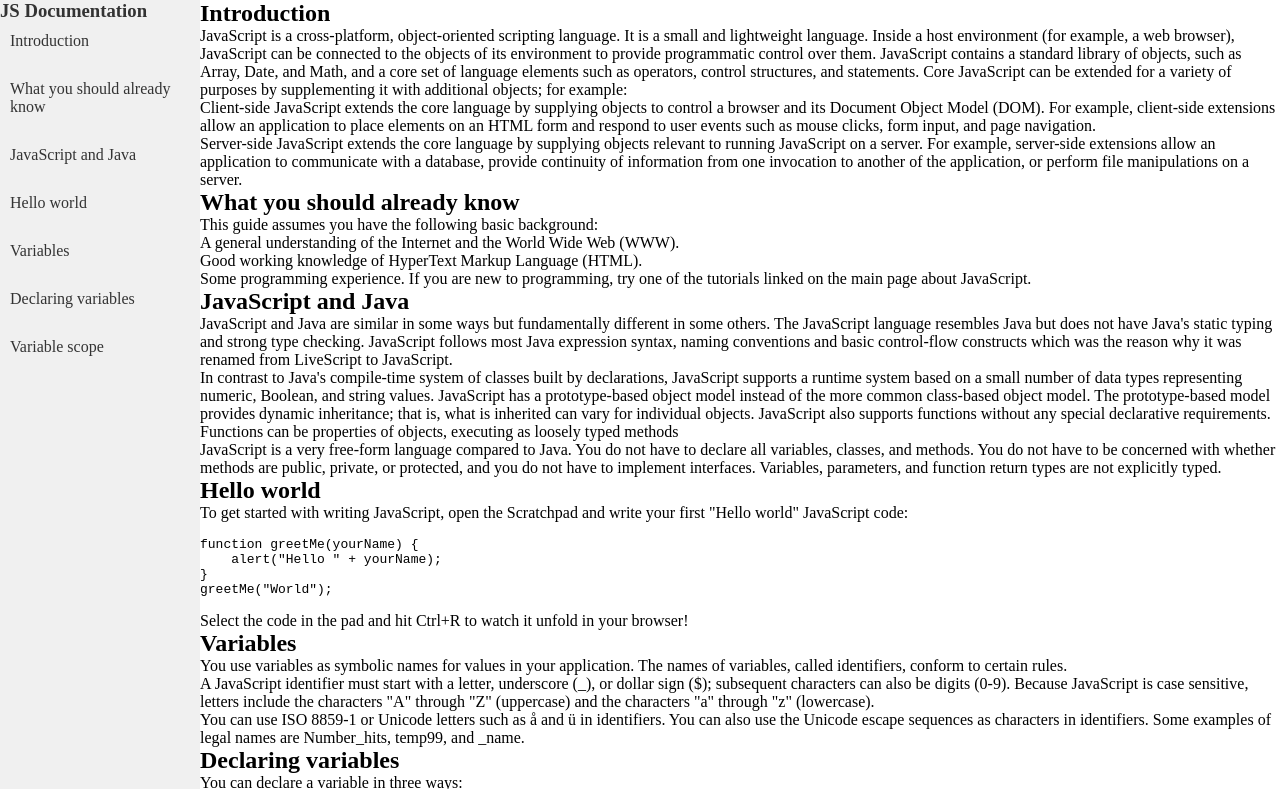
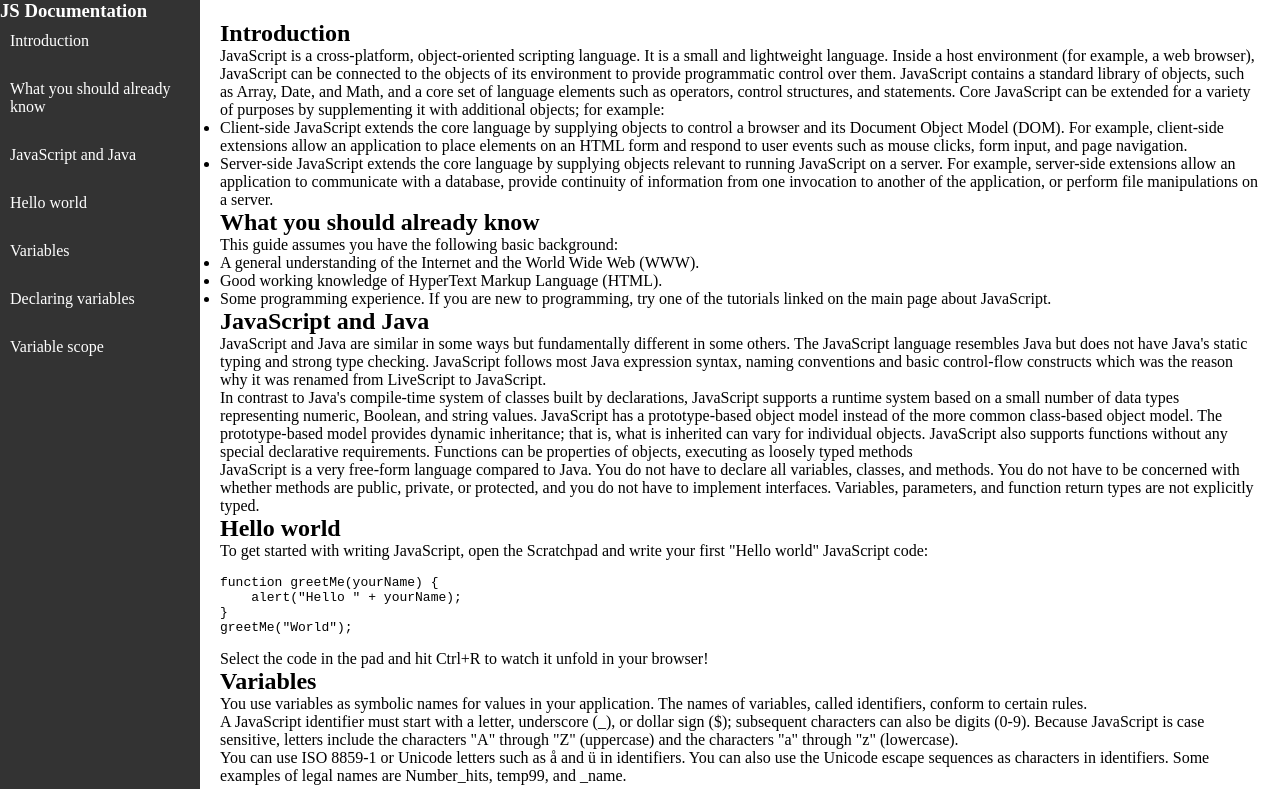
Before and after one commit to George2000-web/technical-documentation.github.io, a plain HTML site: page index.html in a window 1280 px wide. Shown: the top 789 px of the page. Drawn offline with Linux system fonts and the light colour scheme.

Commit message:
Update styles.css

```diff
--- a/css/styles.css
+++ b/css/styles.css
@@ -11,8 +11,8 @@
     left: 0;
     top: 0;
     height: 100vh; /* Cover the full height of the viewport */
-    background-color: #f0f0f0; /* Same color as body */
-    color: #333; /* Text color */
+    background-color: #333; /* Example background color */
+    color: #fff; /* Example text color */
     width: 200px; /* Adjust as needed */
     z-index: 1; /* Ensure the navbar is above other content */
     overflow-y: auto; /* Enable vertical scrolling if content exceeds height */
@@ -36,12 +36,18 @@
 }
 
 #navbar ul li a:hover {
-    background-color: #ccc; /* Hover background color */
+    background-color: #555; /* Example hover background color */
 }
 
 /* Adjust body margin to prevent content from being hidden behind the navbar */
 body {
     margin-left: 200px; /* Same as navbar width */
+    overflow-y: auto; /* Enable vertical scrolling if content exceeds height */
+}
+
+/* Style for the main content */
+#main-doc {
+    padding: 20px;
 }
 
 /* Media query for screens smaller than 600px */
```
